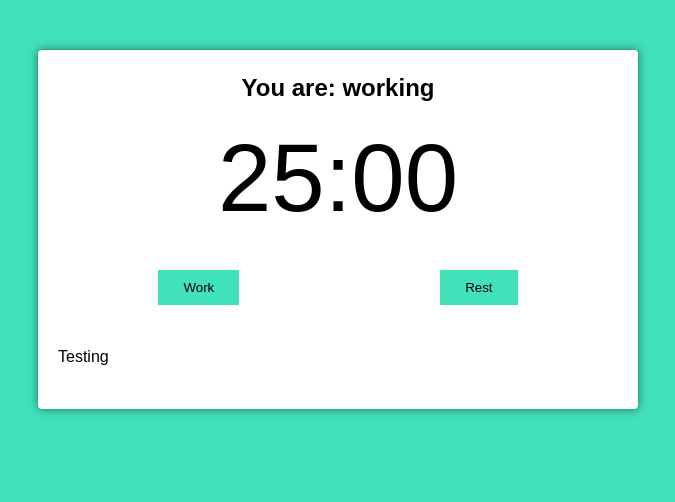
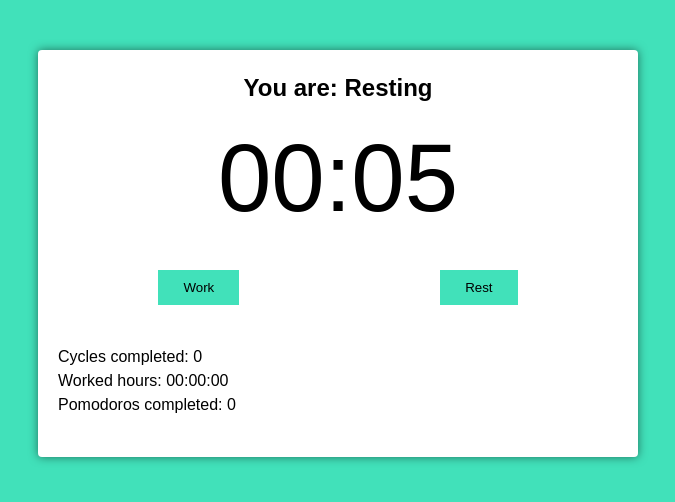
Before and after one commit to Diogo-d-Souza/pomodoro-app, a React (Create React App) app: page / in a window 1280 px wide. Shown: the top 502 px of the page, without its empty margins (302-977 px from the left). Built offline with nearby package versions, Linux system fonts and the light colour scheme; the HTML template or start-up script is replaced by a standard one.

Commit message:
feat: main feature

```diff
--- a/src/App.tsx
+++ b/src/App.tsx
@@ -5,9 +5,9 @@ function App(): React.JSX.Element {
   return (
     <div className="container">
       <PomodoroTimer
-        pomodoroTime={1500}
-        shortRestTime={300}
-        longRestTime={900}
+        pomodoroTime={5}
+        shortRestTime={2}
+        longRestTime={50}
         cycles={4}
       />
     </div>
--- a/src/components/pomodoro-timer.tsx
+++ b/src/components/pomodoro-timer.tsx
@@ -1,5 +1,6 @@
-import React, { useEffect, useState } from 'react';
+import React, { useCallback, useEffect, useState } from 'react';
 import { useInterval } from '../hooks/use-interval';
+import { secondsToTime } from '../utils/seconds-to-time';
 import Button from './button';
 import Timer from './timer';
 
@@ -24,28 +25,37 @@ export default function PomodoroTimer(
   const [working, setWorking] = useState(false);
   const [timeCounting, setTimeCounting] = useState(false);
   const [resting, setResting] = useState(false);
-
-  useEffect(() => {
-    if (working) document.body.classList.add('working');
-    if (resting) document.body.classList.add('working');
-  }, [working]);
+  const [cyclesQtMenager, setCyclesQtMenager] = useState(
+    new Array(props.cycles - 1).fill(true),
+  );
+  const [completedCycles, setCompletedCycles] = useState(0);
+  const [fullWorkingtime, setFullWorkingtime] = useState(0);
+  const [numberOfPomodoros, setNumberOfPomodoros] = useState(0);
 
   useInterval(
     () => {
       setMainTime(mainTime - 1);
+      if (working) setFullWorkingtime(fullWorkingtime + 1);
     },
     timeCounting ? 1000 : null,
   );
 
-  const configureWork = () => {
+  const configureWork = useCallback(() => {
     setTimeCounting(true);
     setWorking(true);
     setResting(false);
     setMainTime(props.pomodoroTime);
     audioStartWorking.play();
-  };
+  }, [
+    setTimeCounting,
+    setWorking,
+    setResting,
+    setMainTime,
+    props.pomodoroTime,
+  ]);
 
-  const configureRest = (long: boolean) => {
+  const configureRest = useCallback(
+    (long: boolean) => {
       setTimeCounting(true);
       setWorking(false);
       setResting(true);
@@ -53,11 +63,51 @@ export default function PomodoroTimer(
       if (long) setMainTime(props.longRestTime);
       else setMainTime(props.shortRestTime);
       audioStopWorking.play();
-  };
+    },
+    [
+      setTimeCounting,
+      setWorking,
+      setResting,
+      setMainTime,
+      props.longRestTime,
+      props.shortRestTime,
+    ],
+  );
+
+  useEffect(() => {
+    if (working) document.body.classList.add('working');
+    if (resting) document.body.classList.remove('working');
+
+    if (mainTime > 0) return;
+
+    if (working && cyclesQtMenager.length > 0) {
+      configureRest(false);
+      cyclesQtMenager.pop();
+    } else if (working && cyclesQtMenager.length <= 0) {
+      configureRest(true);
+      setCyclesQtMenager(new Array(props.cycles - 1).fill(true));
+      setCompletedCycles(completedCycles + 1);
+    }
+
+    if (working) setNumberOfPomodoros(numberOfPomodoros + 1);
+    if (resting) configureWork();
+  }, [
+    working,
+    resting,
+    cyclesQtMenager,
+    mainTime,
+    numberOfPomodoros,
+    completedCycles,
+    configureRest,
+    setCyclesQtMenager,
+    configureWork,
+    setNumberOfPomodoros,
+    props.cycles,
+  ]);
 
   return (
     <div className="pomodoro">
-      <h2>You are: working</h2>
+      <h2>You are: {working ? 'Working' : 'Resting'}</h2>
       <Timer mainTime={mainTime} />
       <div className="controls">
         <Button text="Work" onClick={() => configureWork()}></Button>
@@ -69,7 +119,9 @@ export default function PomodoroTimer(
         ></Button>
       </div>
       <div className="details">
-        <p>Testing</p>
+        <p>Cycles completed: {completedCycles}</p>
+        <p>Worked hours: {secondsToTime(fullWorkingtime)}</p>
+        <p>Pomodoros completed: {numberOfPomodoros}</p>
       </div>
     </div>
   );
--- a/src/components/timer.tsx
+++ b/src/components/timer.tsx
@@ -1,9 +1,9 @@
 import React from 'react';
-import { secondsToTime } from '../utils/seconds-to-time';
+import { secondsToMinutes } from '../utils/seconds-to-minutes';
 
 interface TimerProps {
   mainTime: number;
 }
 export default function Timer(props: TimerProps): React.JSX.Element {
-  return <div className="timer">{secondsToTime(props.mainTime)}</div>;
+  return <div className="timer">{secondsToMinutes(props.mainTime)}</div>;
 }
--- /dev/null
+++ b/src/utils/seconds-to-minutes.ts
@@ -0,0 +1,7 @@
+import { zeroLeft } from './zero-left';
+
+export function secondsToMinutes(seconds: number): string {
+  const min = zeroLeft((seconds / 60) % 60);
+  const sec = zeroLeft((seconds % 60) % 60);
+  return `${min}:${sec}`;
+}
--- a/src/utils/seconds-to-time.ts
+++ b/src/utils/seconds-to-time.ts
@@ -1,6 +1,8 @@
+import { zeroLeft } from './zero-left';
+
 export function secondsToTime(seconds: number): string {
-  const zeroLeft = (n: number) => Math.floor(n).toString().padStart(2, '0');
+  const hours = zeroLeft(seconds / 3600);
   const min = zeroLeft((seconds / 60) % 60);
   const sec = zeroLeft((seconds % 60) % 60);
-  return `${min}:${sec}`;
+  return `${hours}:${min}:${sec}`;
 }
--- /dev/null
+++ b/src/utils/zero-left.ts
@@ -0,0 +1,2 @@
+export const zeroLeft = (n: number) =>
+  Math.floor(n).toString().padStart(2, '0');
```
Lines whose indentation alone changed are shown as unchanged.
